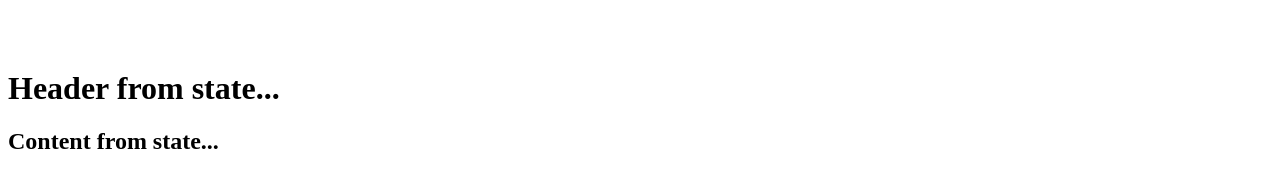
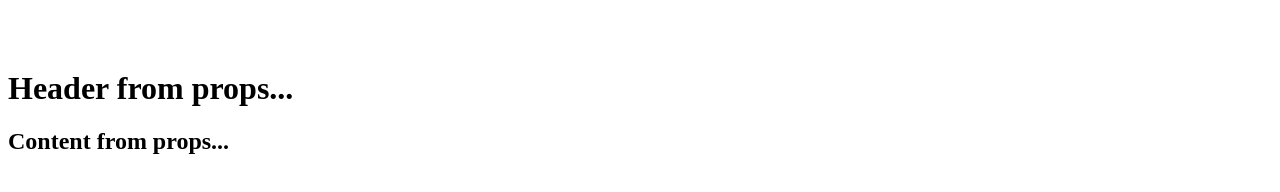
Before and after one commit to zetekla/reactApp, a React app: page / in a window 1280 px wide. Shown: the part 502-694 px from the top of the page. Built offline with nearby package versions, Linux system fonts and the light colour scheme.

Commit message:
passing App:state as data source to child components, they read props.

```diff
--- a/App.jsx
+++ b/App.jsx
@@ -1,12 +1,12 @@
 import React from 'react';
 
 export default class App extends React.Component {
-	constructor(){
-		super();
+	constructor(props){
+		super(props);
 
 		this.state = {
-       header: "Header from state...",
-       "content": "Content from state..."
+       header: "Header from props...",
+       "content": "Content from props..."
     }
 	}
 
@@ -30,22 +30,30 @@
 						<span>{int == 1 ? 'True!' : 'False'}</span>
 						<h1 style = {Olive}>Main page</h1>
 						<h1 style = {myStyle}>{this.props.immutableData}</h1>
-						<h1>{this.state.header}</h1>
-            <h2>{this.state.content}</h2>
+						<Header headerProp = {this.state.header}/>
+            <Content contentProp = {this.state.content}/>
          </div>
 
       );
    }
 }
 
-class TableRow extends React.Component {
-	render() {
-		return (
-			<tr>
-				<td>{this.props.data.id}</td>
-				<td>{this.props.data.name}</td>
-				<td>{this.props.data.age}</td>
-			</tr>
-		);
-	}
+class Header extends React.Component {
+   render() {
+      return (
+         <div>
+            <h1>{this.props.headerProp}</h1>
+         </div>
+      );
+   }
 }
+
+class Content extends React.Component {
+   render() {
+      return (
+         <div>
+            <h2>{this.props.contentProp}</h2>
+         </div>
+      );
+   }
+}
```
